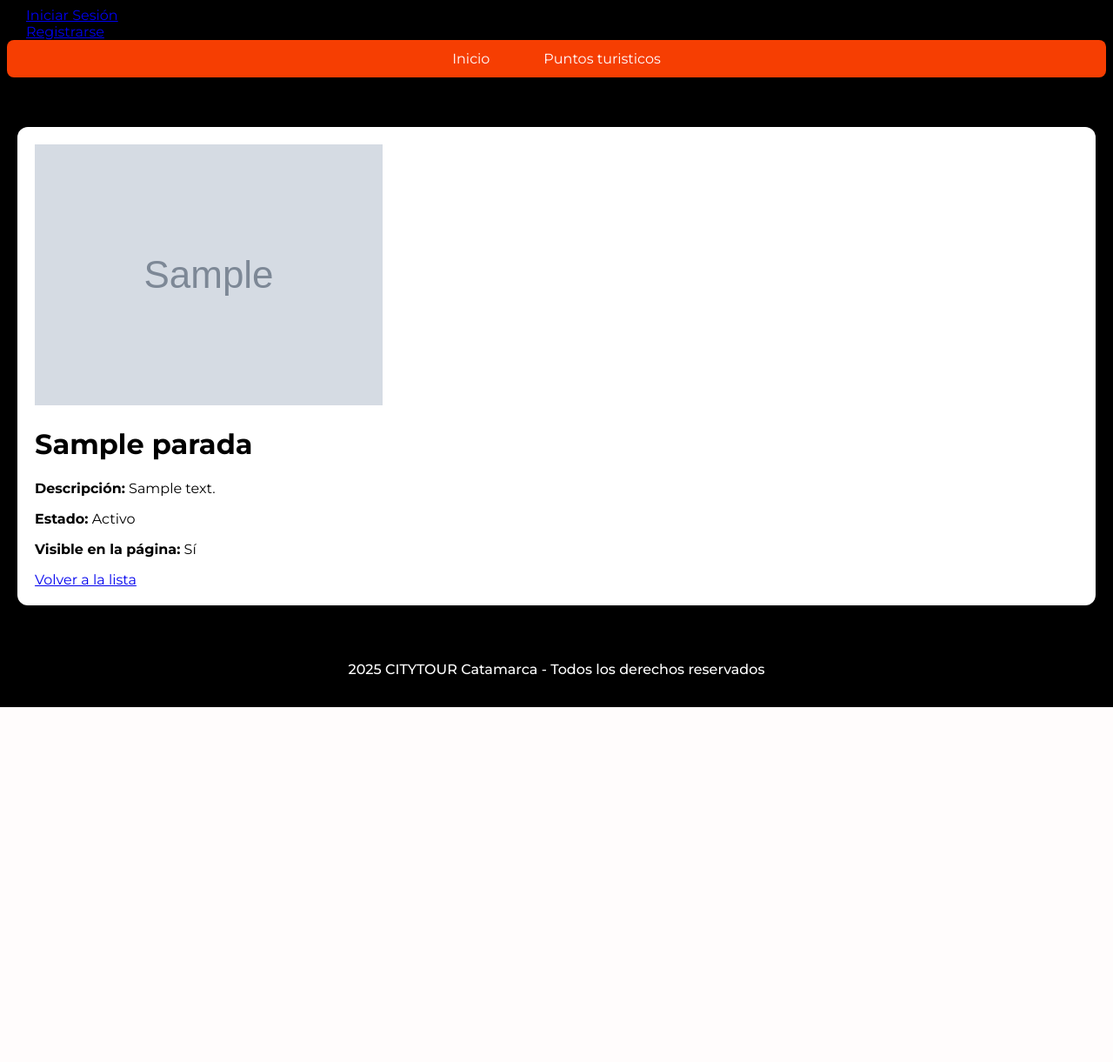
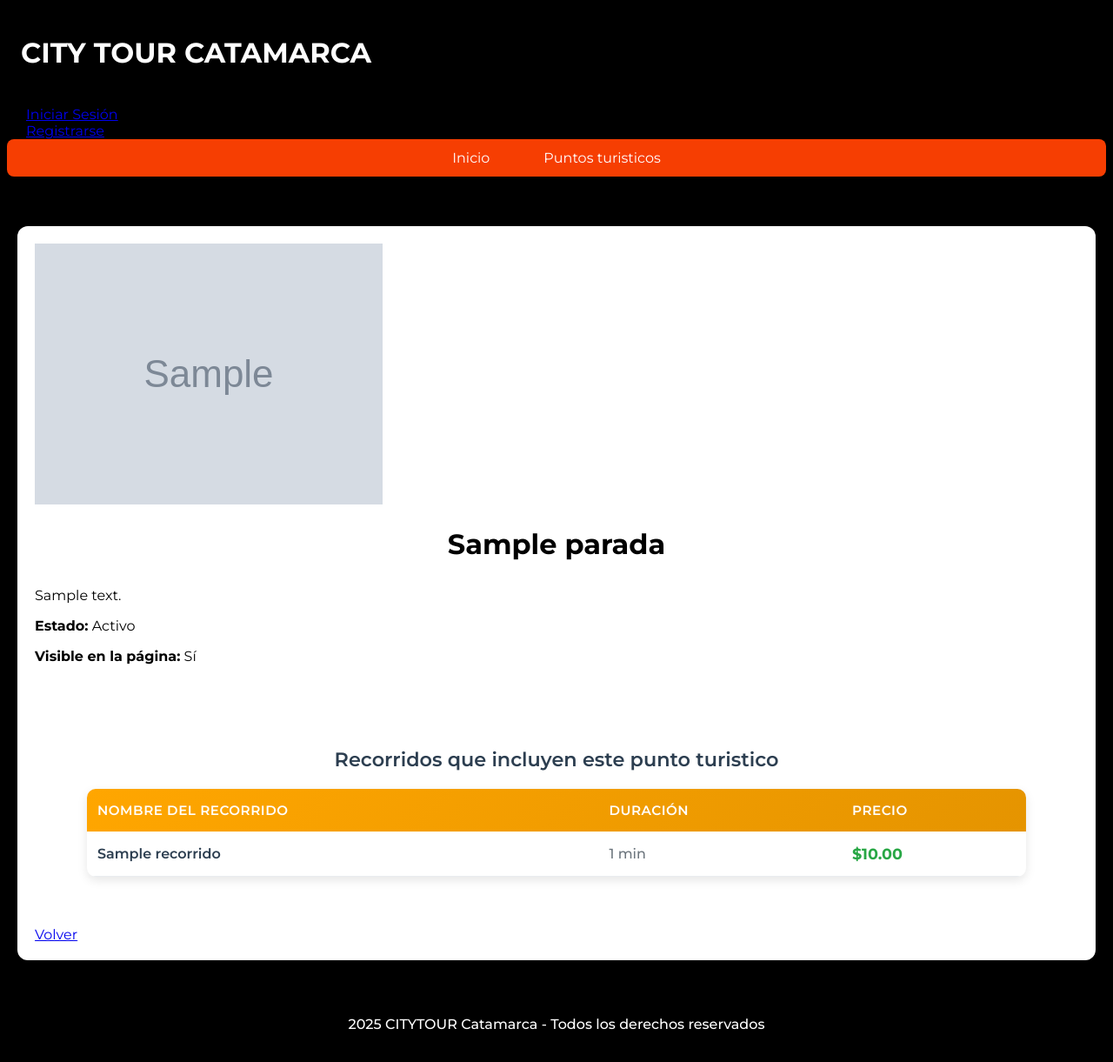
Before and after one commit to fran-paez/city-tour-catamarca, a Django app: page /parada/1/ in a window 1280 px wide. Shown: the whole page at 87% size. Before the commit the page ends 813 px from the top, so only its background shows below. Run offline with Django 5.2, Linux system fonts and the light colour scheme; tables that the repository leaves empty hold one stand-in row (values such as "Sample post"); grey boxes marked "Sample" are stand-in pictures; some web fonts are replaced.

Commit message:
Se agrego la tabla de recorridos que incluyen una parada en especifico

```diff
--- a/apps/reserva/static/reserva/css/estilos_reserva.css
+++ b/apps/reserva/static/reserva/css/estilos_reserva.css
@@ -1,21 +1,32 @@
+body{
+    background-color: #000000;
+}
+
+h1{
+    color: rgb(0, 0, 0);
+    text-align:center;
+    margin-bottom: 30px;
+
+}
 .contenedor_reserva {
-    max-width: 1000px;            /* ancho máximo */
-    margin: 40px auto;            /* centrado horizontal */
-    padding: 30px;
+    max-width: 1200px;            /* ancho máximo */
+    margin: 0 auto;            /* centrado horizontal */
+    padding: 20px;
     background-color: #ffffff;    /* fondo blanco */
     border-radius: 12px;          /* bordes redondeados */
     box-shadow: 0 4px 15px rgba(0, 0, 0, 0.15); /* sombra suave */
 }
 
 
-span {
+span, h1.titulo{
     color: rgb(255, 255, 255) !important; /* Cambia 'blue' por el color que desees */
     display: inline-block;
     padding: 12px 16px;
 }
-button{
+button.sesion{
     background-color: #ffa600;
     color: rgb(0, 0, 0);
+    display: inline;
     border: none;
     padding: 14px 20px;
     border-radius: 5px;
@@ -27,22 +38,6 @@ button:hover {
     color:white;
 
 }
-
-body{
-    background-color: #000000;
-}
-
-
-/* Contenedor principal de la sección de reservas */
-.contenedor_reserva {
-    max-width: 1200px;          /* Ancho máximo del contenedor */
-    margin: 0 auto;             /* Centra el contenedor horizontalmente */
-    padding: 20px;              /* Espacio interno alrededor del contenido */
-}
-
-
-
-
 
 
 /* Contenedor grid para las tarjetas de paradas */
@@ -95,6 +90,108 @@ body{
     background: #f63e02;                   /* Fondo blanco para el área del texto */
 }
 
+/*-------------------------------------PARADA DETALLES---------------------------------- */
+/* Estilos para la sección de recorridos */
+
+h3 {
+    color: #2c3e50;
+    margin-bottom: 20px;
+    text-align: center;
+    font-size: 1.4rem;
+    font-weight: 600;
+}
+
+/* Estilos para la tabla */
+.tabla-recorridos {
+    width: 90%;
+    border-collapse: collapse;
+    margin: 0 auto;
+    background: white;
+    border-radius: 10px;
+    overflow: hidden;
+    box-shadow: 0 4px 12px rgba(0, 0, 0, 0.1);
+
+}
+
+.tabla-recorridos thead {
+    background: linear-gradient(135deg, #ffa600, #e59400);
+}
+
+.tabla-recorridos th {
+    padding: 15px 12px;
+    text-align: left;
+    color: white;
+    font-weight: 600;
+    font-size: 0.95rem;
+    text-transform: uppercase;
+    letter-spacing: 0.5px;
+}
+
+.tabla-recorridos tbody tr {
+    transition: all 0.3s ease;
+    border-bottom: 1px solid #e9ecef;
+}
+
+.tabla-recorridos tbody tr:hover {
+    background-color: #f8f9fa;
+    transform: translateX(5px);
+}
+
+.tabla-recorridos td {
+    padding: 15px 12px;
+    color: #495057;
+    border-bottom: 1px solid #e9ecef;
+}
+
+.tabla-recorridos td:first-child {
+    font-weight: 600;
+    color: #2c3e50;
+}
+
+.tabla-recorridos td:nth-child(2) {
+    color: #6c757d;
+    font-weight: 500;
+}
+
+.tabla-recorridos td:nth-child(3) {
+    color: #28a745;
+    font-weight: 700;
+    font-size: 1.1rem;
+}
+
+/* Mensaje cuando no hay recorridos */
+.sin-recorridos {
+    text-align: center;
+    padding: 30px;
+    background: #f8f9fa;
+    border-radius: 12px;
+    border: 2px dashed #dee2e6;
+    color: #6c757d;
+    margin: 30px 0;
+}
+
+.sin-recorridos p {
+    margin: 0;
+    font-size: 1.1rem;
+}
+
+
+
+
+
+
+
+
+
+
+
+
+
+
+
+
+
+
 /* ========== ESTILOS RESPONSIVE PARA DISPOSITIVOS MÓVILES ========== */
 @media (max-width: 768px) {
     /* Ajusta el grid para pantallas más pequeñas */
@@ -114,3 +211,23 @@ body{
         padding: 12px 8px;                  /* Menos padding interno */
     }
 }
+
+@media (max-width: 768px) {
+    .recorridos-tabla {
+        margin: 20px 0;
+        padding: 15px;
+    }
+
+    .tabla-recorridos {
+        font-size: 0.9rem;
+    }
+
+    .tabla-recorridos th,
+    .tabla-recorridos td {
+        padding: 12px 8px;
+    }
+
+    .tabla-recorridos th {
+        font-size: 0.85rem;
+    }
+}
--- a/apps/reserva/templates/reserva/base_reserva.html
+++ b/apps/reserva/templates/reserva/base_reserva.html
@@ -9,15 +9,17 @@
 
 {% block global_content %}
 
+    <h1 class="titulo">CITY TOUR CATAMARCA</h1>
+
     {% if request.user.is_authenticated %}
         <span>Bienvenido, <strong>@{{ request.user.username }}</strong>(Rol: {{ request.user.rol.nombre }})</span>
         <form action="{% url 'logout' %}" method="POST">
             {% csrf_token %}
-            <button type="submit">Cerrar Sesión</button>
+            <button class="sesion" type="submit">Cerrar Sesión</button>
         </form>
     {% else %}
-        <li><a href="{% url 'login' %}">Iniciar Sesión</a></li>
-        <li><a href="{% url 'crear_usuario' %}">Registrarse</a></li>
+        <li><a class="sesion" href="{% url 'login' %}">Iniciar Sesión</a></li>
+        <li><a class="sesion" href="{% url 'crear_usuario' %}">Registrarse</a></li>
     {% endif %}
 
     <nav>
--- a/apps/reserva/templates/reserva/index.html
+++ b/apps/reserva/templates/reserva/index.html
@@ -1,9 +1,7 @@
 {% extends 'reserva/base_reserva.html' %}
 
-<h1 style="text-align:center; margin-bottom: 30px;">Paradas visibles</h1>
-
 {% block reserva_content %}
-<h1 style="text-align:center; margin-bottom: 30px;">Paradas visibles</h1>
+<h1>Paradas visibles</h1>
 
     {% if paradas %}
     <div class="contenedor-paradas">
--- a/apps/reserva/templates/reserva/parada_detalles.html
+++ b/apps/reserva/templates/reserva/parada_detalles.html
@@ -13,7 +13,7 @@
         <h1 class="titulo-parada">{{ parada.nombre }}</h1>
 
         <div class="detalle-info">
-            <p><strong>Descripción:</strong> {{ parada.descripcion_parada }}</p>
+            <p>{{ parada.descripcion_parada }}</p>
             <p><strong>Estado:</strong> {{ parada.get_estado_display }}</p>
             <p><strong>Visible en la página:</strong>
                 {% if parada.visibilidad_pagina %}
@@ -25,8 +25,40 @@
             </p>
         </div>
 
+    <br><br><br>
+
+    {% if recorridos %}
+        <!-- <div class="recorridos-tabla"> -->
+            <h3>Recorridos que incluyen este punto turistico</h3>
+            <table class="tabla-recorridos">
+                <thead>
+                    <tr>
+                        <th>Nombre del Recorrido</th>
+                        <th>Duración</th>
+                        <th>Precio</th>
+                    </tr>
+                </thead>
+                <tbody>
+                    {% for recorrido in recorridos %}
+                    <tr>
+                        <td>{{ recorrido.nombre_recorrido }}</td>
+                        <td>{{ recorrido.duracion }} min</td>
+                        <td>${{ recorrido.precio }}</td>
+                    </tr>
+                    {% endfor %}
+                </tbody>
+            </table>
+        <!-- </div> -->
+        {% else %}
+        <div class="sin-recorridos">
+            <p>Esta parada no está incluida en ningún recorrido activo.</p>
+        </div>
+    {% endif %}
+
+    <br><br><br>
+
         <div class="botones-detalle">
-            <a href="{% url 'paradas_disponibles' %}" class="btn-volver">Volver a la lista</a>
+            <a href="{% url 'index' %}" class="btn-volver">Volver</a>
         </div>
     </div>
 </div>
--- a/apps/reserva/views.py
+++ b/apps/reserva/views.py
@@ -10,12 +10,20 @@ def index(request):
     paradas = Parada.objects.filter(visibilidad_pagina=True).order_by('nombre')[:4]
     return render(request, 'reserva/index.html', {'paradas': paradas})
 
+def paradas_disponibles(request):
+    paradas = Parada.objects.filter(visibilidad_pagina=True).order_by('nombre')
+    return render(request, 'reserva/index.html', {'paradas': paradas})
+
+
 
 def parada_detalles(request, parada_id):
     parada = get_object_or_404(Parada, id=parada_id)
-    return render(request, 'reserva/parada_detalles.html', {'parada': parada})
-
-
+    # Obtener todos los recorridos que incluyen esta parada y están activos
+    recorridos = parada.recorridos.filter(estado='activo')
+    return render(request, 'reserva/parada_detalles.html', {
+        'parada': parada,
+        'recorridos': recorridos
+    })
 
 
 
```
Also changed, not shown: apps/reserva/templates/reserva/paradas_disponibles.html (+21 -0 lines).
